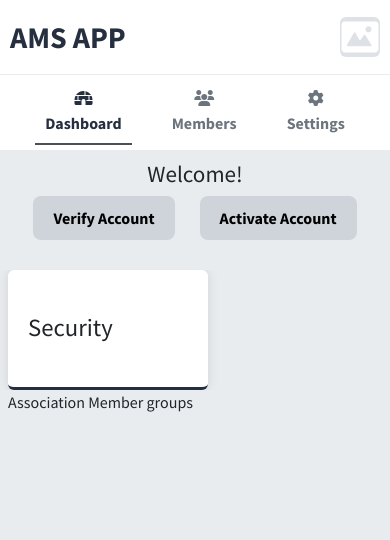
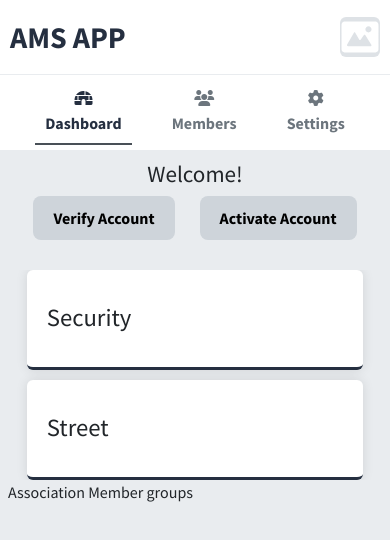
Before and after one commit to codepraycode/ams_app, a React app: page / in a window 390 px wide. Shown: the top 540 px of the page. Built offline with nearby package versions, Linux system fonts and the light colour scheme; the HTML template or start-up script is replaced by a standard one.

Commit message:
updated dashboard

```diff
--- a/src/app/accountSlice.js
+++ b/src/app/accountSlice.js
@@ -47,6 +47,23 @@ const initialState = {
                     "date_created": "2022-09-28T14:47:08.106746Z"
                 }
             ]
+        },
+        {
+            "id": 4,
+            "label": "Street",
+            "url": "http://127.0.0.1:8000/api/account/levies/3/",
+            "date_created": "2022-09-28T12:04:01.253879Z",
+            "create_charges_url": "http://127.0.0.1:8000/api/account/levies/charges/create/",
+            "charges": [
+                {
+                    "id": 6,
+                    "url": "http://127.0.0.1:8000/api/account/levies/charges/6/",
+                    "amount": "2500.00",
+                    "payment_url": "http://127.0.0.1:8000/api/account/levies/charges/payment/",
+                    "members_url": "http://127.0.0.1:8000/api/account/levies/charges/6/members/",
+                    "date_created": "2022-09-28T14:47:08.106746Z"
+                }
+            ]
         }
     ]
 }
--- a/src/scss/app.scss
+++ b/src/scss/app.scss
@@ -626,7 +626,7 @@ nav{
     overflow-x: auto;
 
     &_item{
-        height: 120px;
+        height: 100px;
         width: 200px;
         background-color: $white;
         display: flex;
@@ -677,11 +677,20 @@ nav{
     }
 
 
-        .intro {
-            display: flex;
-            flex-direction: column;
-            margin-bottom: 20px;
+    .intro {
+        display: flex;
+        flex-direction: column;
+        margin-bottom: 20px;
+    }
+
+
+    .levy{
+        flex-direction: column;
+
+        &_item{
+            width: 90%;
         }
+    }
 }
 
 @media (max-width:280px) {
```
